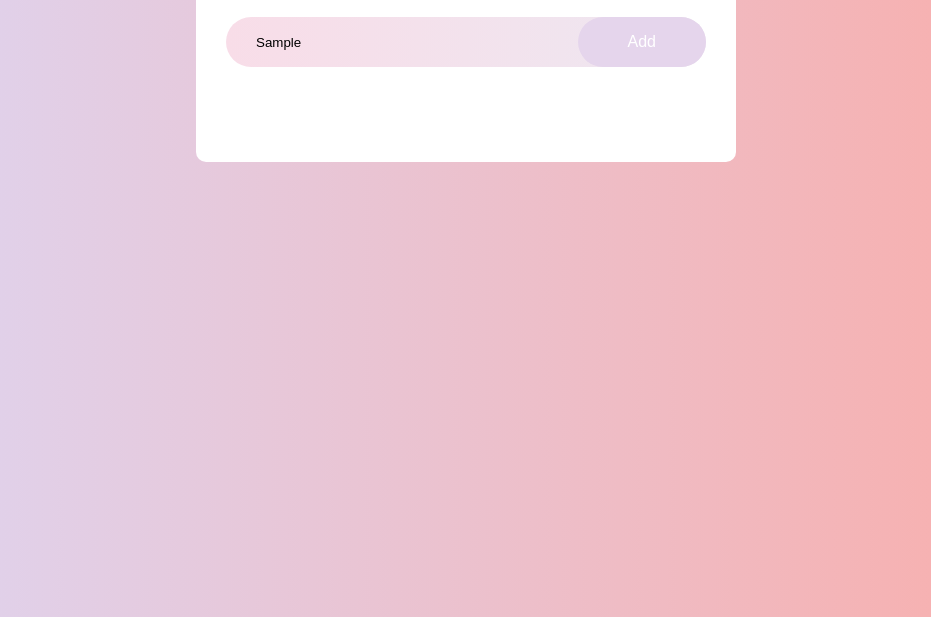
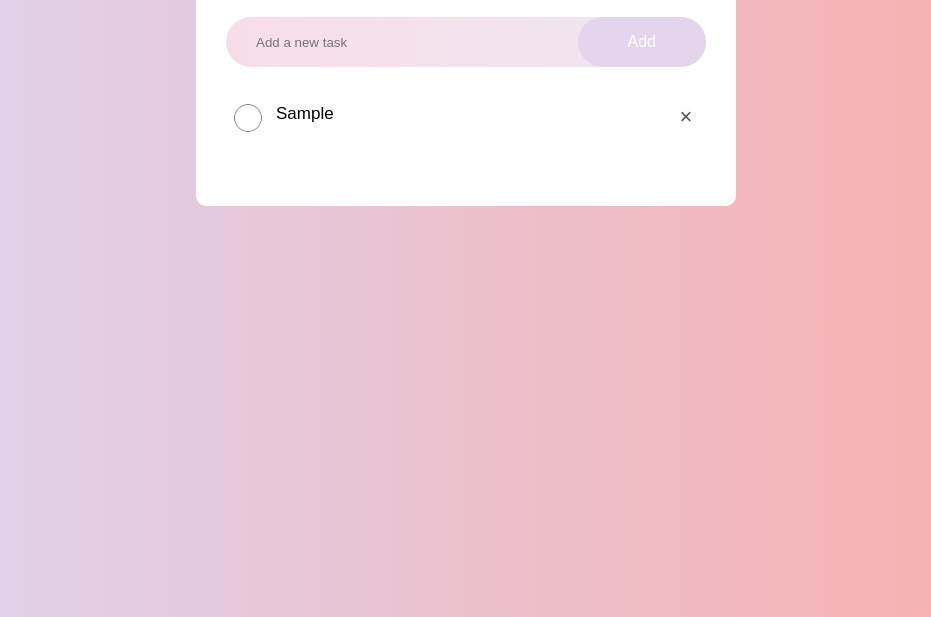
Before and after one commit to Sothyra12/Todo-List, a plain HTML site: page index.html in a window 1280 px wide. Both pictures are taken after typing "Sample" into the empty fields and a click on the button "Add". Shown: the part 183-800 px from the top of the page, without its empty margins (174-1105 px from the left). Drawn offline with Linux system fonts and the light colour scheme; a web font is replaced by a local one.

Commit message:
added an addTask() function and modified css and html files

```diff
--- a/index.html
+++ b/index.html
@@ -15,7 +15,7 @@
             <h2> To-Do List <img src="images/icon.png" width="30px"></h2>
             <div class="row">
                 <input type="text" id="input-box" placeholder="Add a new task">
-                <button id="add-todo">Add</button>
+                <button onclick="addTask()">Add</button>
             </div>
             <ul id="list-container">
                 <!-- <li class="checked">Task 1</li>
--- a/script.js
+++ b/script.js
@@ -1 +1,16 @@
-const inputBox = document.querySelector('.input-box');
+const inputBox = document.getElementById('input-box');
+const listContainer = document.getElementById('list-container');
+
+function addTask() {
+    if (inputBox.value.trim() !== '') {
+        const li = document.createElement('li');
+        li.innerHTML = inputBox.value;
+        listContainer.appendChild(li);
+        inputBox.value = '';
+        let span = document.createElement("span");
+        span.innerHTML = "\u00D7";
+        li.appendChild(span);
+    } else {
+        alert('Please enter a task.');
+    }
+}
--- a/styles.css
+++ b/styles.css
@@ -94,3 +94,20 @@ ul li.checked {
 ul li.checked::before {
     background-image: url(images/checked.png);
 }
+
+ul li span {
+    position: absolute;
+    right: 0px;
+    top: 5px;
+    width: 40px;
+    height: 40px;
+    font-size: 22px;
+    color: #555;
+    line-height: 40px;
+    text-align: center;
+    border-radius: 50%;
+}
+
+ul li span:hover {
+    background: #edeef0;
+}
```
